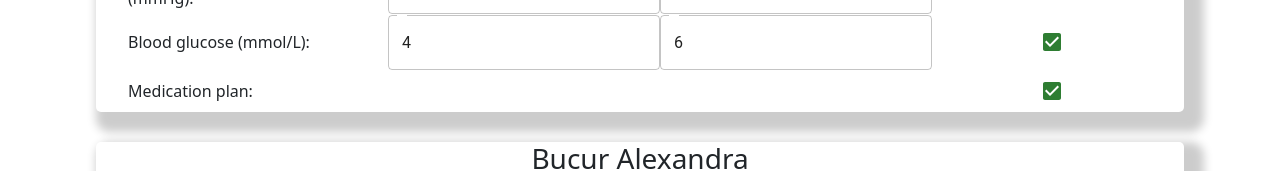
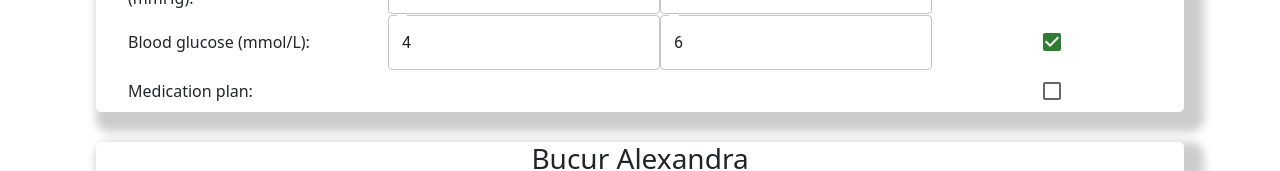
Before and after one commit to bucuralexandra/Health-Monitor, a React (Create React App) app: page /doctor/alerts in a window 1280 px wide. Shown: the part 449-620 px from the top of the page. Built offline with nearby package versions, Linux system fonts and the light colour scheme.

Commit message:
Approve/Deny medicamentele si/sau planul de medicamente

```diff
--- a/src/App.css
+++ b/src/App.css
@@ -237,3 +237,7 @@ height: 200px;
     box-shadow: 10px 10px 10px 10px rgba(0, 0, 0, 0.2);
     border-radius: 5px;
 }
+#medication{
+    width: 100%;
+    border-style: none;
+}
--- a/src/common/Patients.json
+++ b/src/common/Patients.json
@@ -26,7 +26,7 @@
     "minDiastolic":60,
     "minGlucose":4,
     "maxGlucose":6,
-    "followsMedicationPlan":true,
+    "followsMedicationPlan":false,
     "systolicPressureCheck":true,
     "diastolicPressureCheck":true,
     "bloodGlucoseCheck":true,
@@ -37,8 +37,9 @@
     "diastolicPressure":70,
     "bloodGlucose":5,
     "breathingRate":14,
-    "temperature":38,
-    "heartRate":120
+    "temperature":37,
+    "heartRate":120,
+    "recentMedicationPlan" : "You will have to go and buy several meds from the pharmacy, such as:\n-paracetamol\n-insulin\n-nurofen"
   },
   {
     "id" : "1",
@@ -79,7 +80,8 @@
     "bloodGlucose":5,
     "breathingRate":14,
     "temperature":38,
-    "heartRate":120
+    "heartRate":120,
+    "recentMedicationPlan" : "Buy: nurofen"
   },
   {
     "id" : "2",
@@ -120,7 +122,8 @@
     "bloodGlucose":5,
     "breathingRate":14,
     "temperature":38,
-    "heartRate":120
+    "heartRate":120,
+    "recentMedicationPlan" : "You will have to go and buy several meds from the pharmacy, such as: paracetamol\n-insulin\n--nurofen"
   },
   {
     "id" : "3",
@@ -147,7 +150,7 @@
     "maxDiastolic":80,
     "minSystolic":90,
     "minDiastolic":60,
-    "followsMedicationPlan":true,
+    "followsMedicationPlan":false,
     "minGlucose":4,
     "maxGlucose":6,
     "systolicPressureCheck":true,
@@ -160,7 +163,7 @@
     "diastolicPressure":70,
     "bloodGlucose":5,
     "breathingRate":14,
-    "temperature":38,
+    "temperature":37,
     "heartRate":120
   },
   {
@@ -202,7 +205,8 @@
     "bloodGlucose":5,
     "breathingRate":14,
     "temperature":38,
-    "heartRate":120
+    "heartRate":120,
+    "recentMedicationPlan" : "onds,xcsdvn"
   },
   {
     "id" : "5",
@@ -243,7 +247,8 @@
     "bloodGlucose":5,
     "breathingRate":14,
     "temperature":38,
-    "heartRate":120
+    "heartRate":120,
+    "recentMedicationPlan" : "Youuuuu will have to go and buy several meds from the pharmacy, such as: paracetamol\n\rinsulin\n\rnurofen"
   },
   {
     "id" : "6",
@@ -284,7 +289,8 @@
     "bloodGlucose":5,
     "breathingRate":14,
     "temperature":38,
-    "heartRate":120
+    "heartRate":120,
+    "recentMedicationPlan" : "You will have to go and 34hfwax buy several meds from the pharmacy, such as: paracetamol\n\rinsulin\n\rnurofen"
   }
 
 ]
--- a/src/nurse/ApproveMedication.js
+++ b/src/nurse/ApproveMedication.js
@@ -1,6 +1,6 @@
-import React, {useState,useEffect} from "react";
+import React, {useState, useEffect, useRef} from "react";
 import Header from "../common/Header";
-import { TextField } from "@mui/material";
+import {TextareaAutosize, TextField} from "@mui/material";
 import Modal from 'react-bootstrap/Modal';
 //import {Button} from "@mui/material";
 import Button from 'react-bootstrap/Button'
@@ -11,6 +11,7 @@ function SeeVitals() {
     const [show, setShow] = useState(false);
     const [patient,setPatient]=useState({});
     const [colors,setColors]= useState([]);
+    const ref = useRef(null);
 
     const handleClose=()=>{
       setShow(false);
@@ -42,11 +43,16 @@ function SeeVitals() {
 
     const handleButton = (color)=>
     {
+        console.log(ref.current.value);
         let newColors= [...colors];
         newColors[patient.id]=color;
         setColors(newColors);
         setShow(false);
         console.log(newColors);
+
+        let updatedPatient = patient;
+        updatedPatient.recentMedicationPlan = document.getElementById("medication").value;
+        setPatient(updatedPatient);
     }
 
     useEffect(() => {
@@ -88,12 +94,14 @@ function SeeVitals() {
                     </div>
                 ))
              }
-             <Modal show={show} onHide={handleClose} animation={false} dialogClassName="modal-size">
+             <Modal show={show} onHide={handleClose} animation={false} dialogClassName="modal-size" >
                     <Modal.Header closeButton>
                     <Modal.Title>Medication plan of {patient.name}</Modal.Title>
                     </Modal.Header>
                     <Modal.Body >
-
+                        <TextareaAutosize
+                            ref={ref} id="medication"
+                        >{patient.recentMedicationPlan}</TextareaAutosize>
                     </Modal.Body>
                     <Modal.Footer>
                         <Button variant="danger" onClick={()=>handleButton("rgba(171, 17, 40, 0.9)")} >Deny</Button>
```
